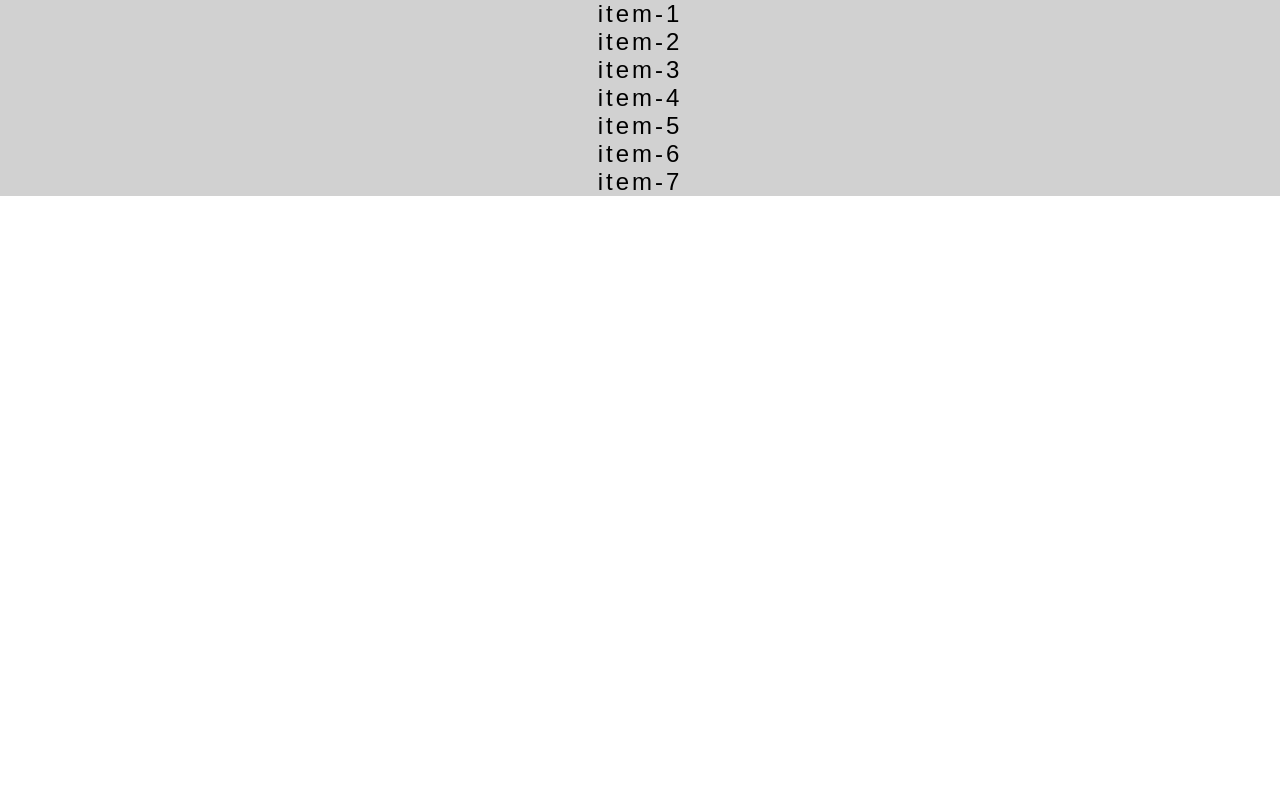
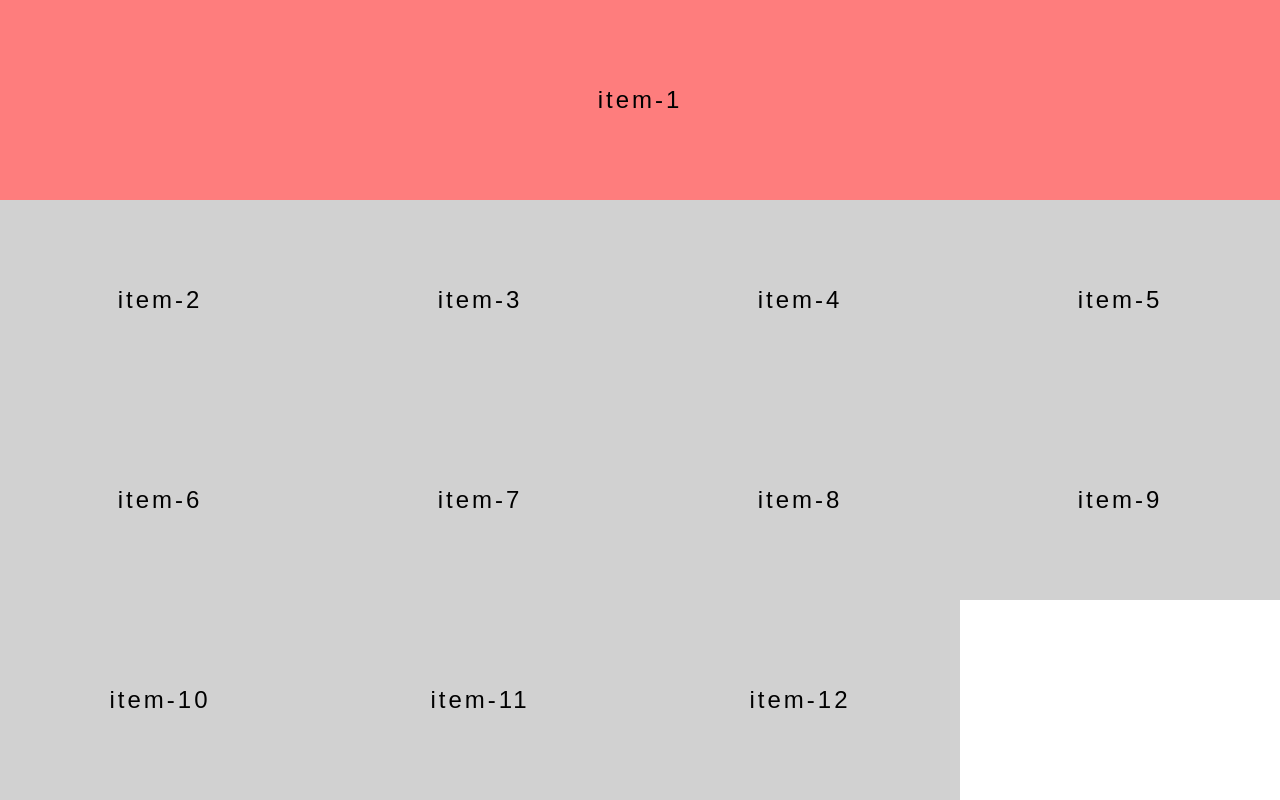
Before and after one commit to joepasss/sass_study, a React (Create React App) app in the folder grid-layout/: page / in a window 1280 px wide. Built offline with nearby package versions, Linux system fonts and the light colour scheme.

Commit message:
Grid Positioning

```diff
--- a/grid-layout/src/sections/gridContainer/GridContainer.tsx
+++ b/grid-layout/src/sections/gridContainer/GridContainer.tsx
@@ -11,6 +11,11 @@ export const GridContainer: FC = () => {
       <div className='item item-5'>item-5</div>
       <div className='item item-6'>item-6</div>
       <div className='item item-7'>item-7</div>
+      <div className='item item-8'>item-8</div>
+      <div className='item item-9'>item-9</div>
+      <div className='item item-10'>item-10</div>
+      <div className='item item-11'>item-11</div>
+      <div className='item item-12'>item-12</div>
     </section>
   );
 };
--- a/grid-layout/src/sections/gridContainer/gridContainer.scss
+++ b/grid-layout/src/sections/gridContainer/gridContainer.scss
@@ -3,11 +3,24 @@
 section.grid-container {
   height: 100vh;
 
+  display: grid;
+
+  grid-template-columns: repeat(4, 1fr);
+  grid-template-rows: repeat(3, 200px);
+
   div.item {
     font-size: 1.5rem;
     text-align: center;
+    line-height: 200px;
     font-family: Arial, Helvetica, sans-serif;
     letter-spacing: 3px;
     background-color: rgb(209, 209, 209);
   }
+
+  div.item-1 {
+    background-color: rgb(254, 125, 125);
+
+    grid-column: 1 / span 4;
+    // grid-row: 1 / 3;
+  }
 }
```
Also changed, not shown: 1 other file (tests, documents, lock files or other folders).
